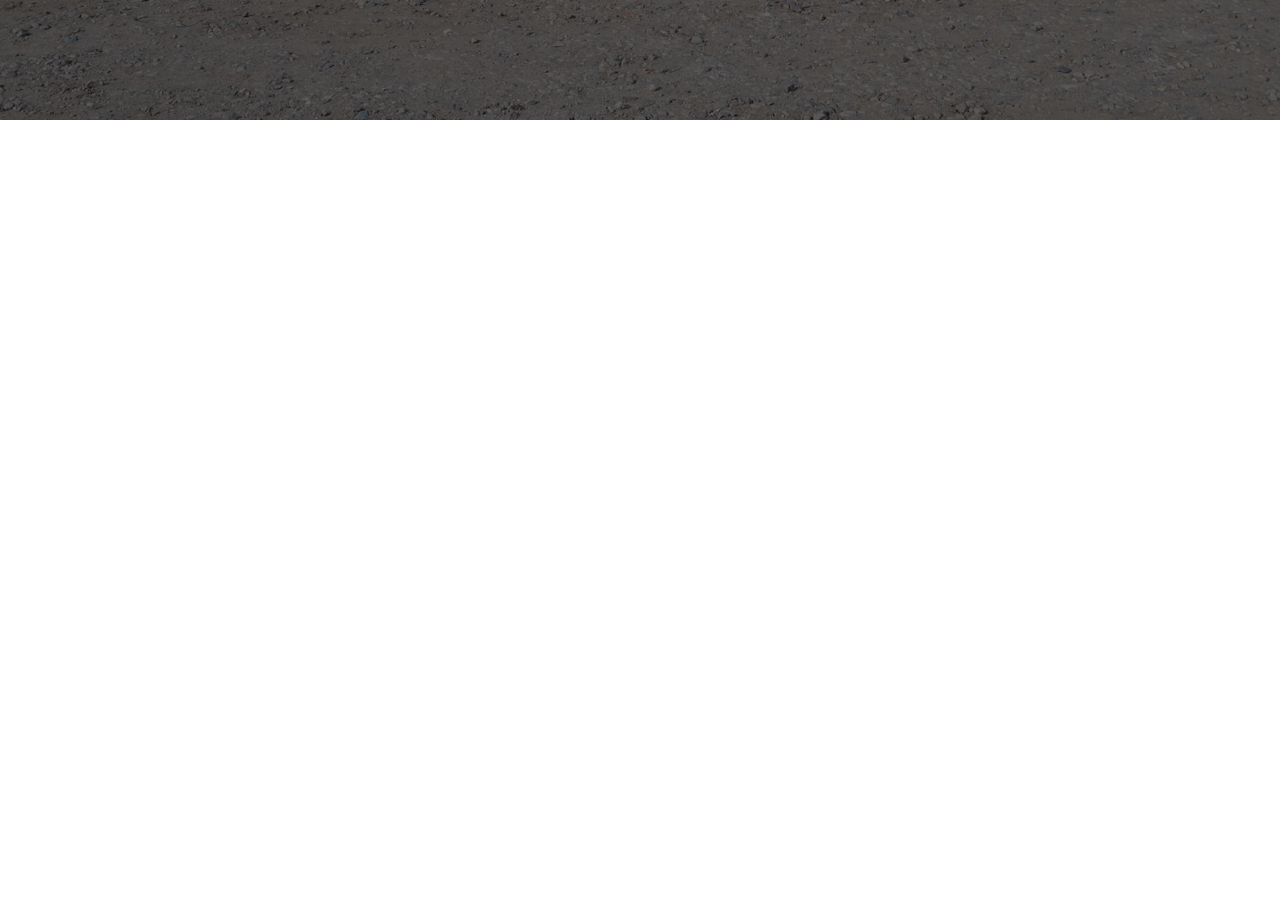
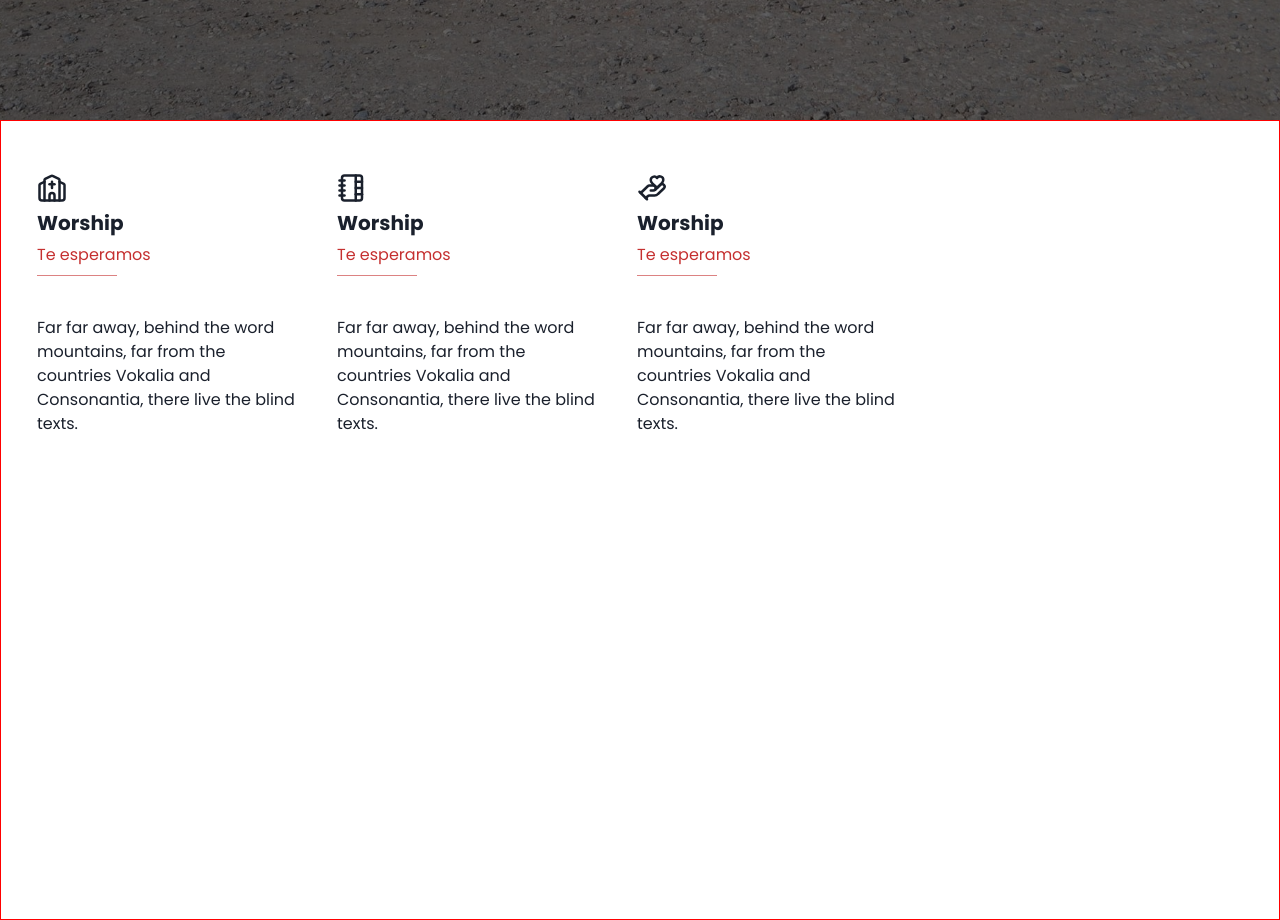
Before and after one commit to Agus9217/ultimate-church-project, a Next.js app: page / in a window 1280 px wide. Shown: the part 680-1600 px from the top of the page. Before the commit the page ends 800 px from the top, so only its background shows below. Built offline with nearby package versions, Linux system fonts and the light colour scheme.

Commit message:
Agregando main

```diff
--- a/src/app/components/hero/Hero.tsx
+++ b/src/app/components/hero/Hero.tsx
@@ -7,6 +7,8 @@ export const Hero = () => {
     <Flex
       w={'100%'}
       h={'100dvh'}
+      position={'relative'}
+      zIndex={0}
     >
       <Box>
         <Image
@@ -36,7 +38,7 @@ export const Hero = () => {
             textShadow={'xl'}
             fontWeight={'600'}
             textTransform={'uppercase'}
-            fontSize={{ base: 'sm', md: 'xl' }}
+            fontSize={{ base: 'sm', md: 'md' }}
             letterSpacing={4}
             color={'red.600'}
           >
--- a/src/app/components/navbar/Navbar.tsx
+++ b/src/app/components/navbar/Navbar.tsx
@@ -13,7 +13,7 @@ export const Navbar = () => {
       minH={'60px'}
       align={'center'}
       justify={'center'}
-      zIndex={1000}
+      zIndex={2000}
       color={'white'}
     >
       <Flex
--- a/src/app/page.tsx
+++ b/src/app/page.tsx
@@ -1,9 +1,125 @@
+import { Box, Card, CardBody, CardHeader, Container, Divider, Flex, Heading, Stack, Text } from "@chakra-ui/react";
 import { Hero } from "./components";
+import { ChurchIcon, HandHeart, NotebookTabs } from "lucide-react";
 
 export default function HomePage() {
   return (
     <>
       <Hero />
+      <Container
+        as={'main'}
+        maxW={'1440px'}
+        borderWidth={'thin'}
+        borderColor={'red'}
+        h={'100dvh'}
+      >
+        <Flex
+          py={8}
+        >
+          <Card
+            maxW={'300px'}
+            w={'100%'}
+            shadow={'none'}
+          >
+            <CardHeader>
+              <Stack>
+                <Flex
+                  flexDirection={'column'}
+                  gap={2}
+                >
+                  <ChurchIcon size={'30px'} />
+                  <Heading
+                    fontSize={'20px'}
+                  >
+                    Worship
+                  </Heading>
+                  <Text
+                    color={'red.600'}
+                  >
+                    Te esperamos
+                  </Text>
+
+                </Flex>
+                <Divider borderColor={'red.600'} w={'80px'} />
+              </Stack>
+
+            </CardHeader>
+            <CardBody>
+              <Text>
+                Far far away, behind the word mountains, far from the countries Vokalia and Consonantia, there live the blind texts.
+              </Text>
+            </CardBody>
+          </Card>
+          <Card
+            maxW={'300px'}
+            w={'100%'}
+            shadow={'none'}
+          >
+            <CardHeader>
+              <Stack>
+                <Flex
+                  flexDirection={'column'}
+                  gap={2}
+                >
+                  <NotebookTabs size={'30px'} />
+                  <Heading
+                    fontSize={'20px'}
+                  >
+                    Worship
+                  </Heading>
+                  <Text
+                    color={'red.600'}
+                  >
+                    Te esperamos
+                  </Text>
+
+                </Flex>
+                <Divider borderColor={'red.600'} w={'80px'} />
+              </Stack>
+
+            </CardHeader>
+            <CardBody>
+              <Text>
+                Far far away, behind the word mountains, far from the countries Vokalia and Consonantia, there live the blind texts.
+              </Text>
+            </CardBody>
+          </Card>
+          <Card
+            maxW={'300px'}
+            w={'100%'}
+            shadow={'none'}
+          >
+            <CardHeader>
+              <Stack>
+                <Flex
+                  flexDirection={'column'}
+                  gap={2}
+                >
+                  <HandHeart size={'30px'} />
+                  <Heading
+                    fontSize={'20px'}
+                  >
+                    Worship
+                  </Heading>
+                  <Text
+                    color={'red.600'}
+                  >
+                    Te esperamos
+                  </Text>
+
+                </Flex>
+                <Divider borderColor={'red.600'} w={'80px'} />
+              </Stack>
+
+            </CardHeader>
+            <CardBody>
+              <Text>
+                Far far away, behind the word mountains, far from the countries Vokalia and Consonantia, there live the blind texts.
+              </Text>
+            </CardBody>
+          </Card>
+        </Flex>
+      </Container>
     </>
   );
 }
```
